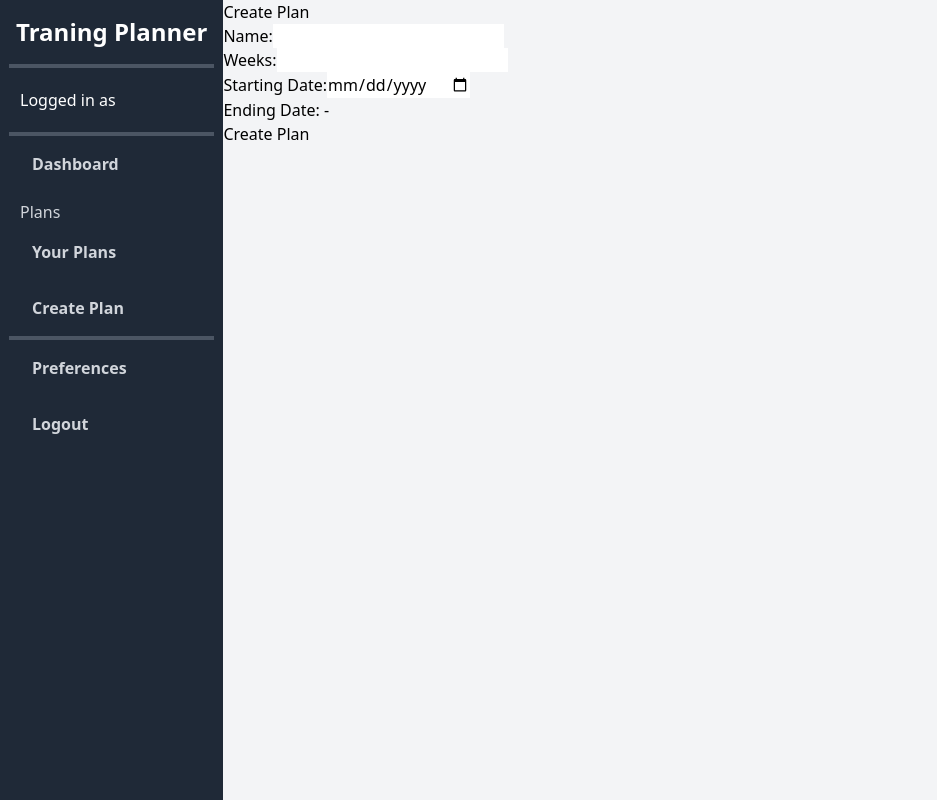
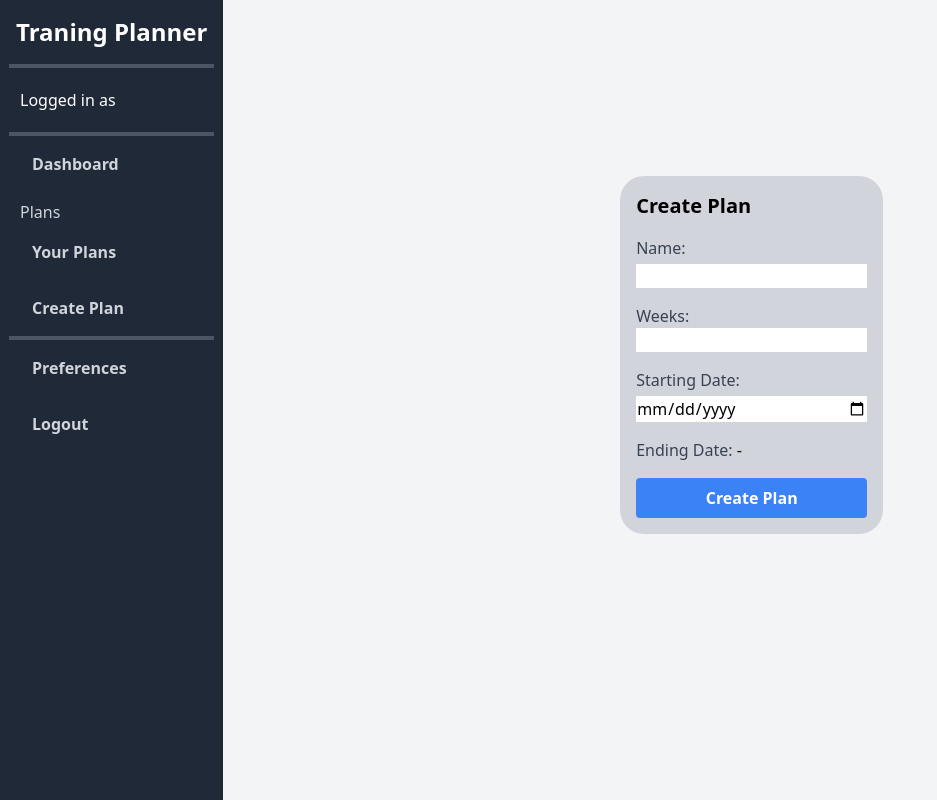
Before and after one commit to bundgaard1/Training-Planner, a React app in the folder frontend/: page /createPlan in a window 1280 px wide. Shown: the whole page, without its empty margins (0-937 px from the left). Built offline with nearby package versions, Linux system fonts and the light colour scheme; no server answers; sample sign-in values are in the browser's storage.

Commit message:
Did something

```diff
--- a/frontend/src/App.tsx
+++ b/frontend/src/App.tsx
@@ -9,6 +9,7 @@ import LoginPage from "./pages/LoginPage";
 import PlansPage from "./pages/PlansPage";
 import DashboardPage from "./pages/DashboardPage";
 import PreferencesPage from "./pages/PreferencesPage";
+import RegisterPage from "./pages/RegisterPage";
 
 const App: React.FC = () => {
   return (
@@ -16,6 +17,7 @@ const App: React.FC = () => {
       <Routes>
         <Route index element={< HomePage />} />
         <Route path="/login" element={<LoginPage />} />
+        <Route path="/register" element={<RegisterPage />} />
         <Route path="/" element={<Layout />}>
           <Route path="dashboard" element={<DashboardPage />} />
           <Route path="plans" element={<PlansPage />} />
--- a/frontend/src/components/Header.tsx
+++ b/frontend/src/components/Header.tsx
@@ -4,10 +4,10 @@ import { logoutUser, getUser } from "../api/userAPI";
 
 const Header = () => {
   const [user, setUser] = useState({} as any);
-  const navigate = useNavigate();
   const [isLoggedIn, setIsLoggedIn] = useState(
     localStorage.getItem("authToken") !== null
   );
+  const navigate = useNavigate();
 
   useEffect(() => {
     const getProfile = async () => {
@@ -31,7 +31,7 @@ const Header = () => {
   const HeaderButton = ({ title }: { title: string }) => {
     return (
       <div className="m-2 px-6 py-2 rounded-md items-center text-gray-300 font-black text- hover:bg-gray-600 hover:text-white">
-        {title}
+        { title}
       </div>
     );
   };
@@ -58,7 +58,11 @@ const Header = () => {
 
   const Profile = () => {
     if (isLoggedIn) {
-      return <div className="text-white m-5">Logged in as {user.username} </div>;
+      return (
+        <div className="text-white m-5">
+          Logged in as <span className="font-bold">{user.username}</span>
+        </div>
+      );
     } else {
       return <div className="text-white m-5">Not logged in</div>;
     }
--- a/frontend/src/components/PlanCalendar.tsx
+++ b/frontend/src/components/PlanCalendar.tsx
@@ -1,10 +1,14 @@
-import React, { useState, createContext, useContext, useEffect } from "react";
+import { useState, useEffect } from "react";
 import Daybox from "./Daybox";
 import { usePlan } from "../contexts/PlanContext";
 
-
 export const PlanCalender = () => {
   const { plan } = usePlan();
+
+  if (plan.weeks === 0) {
+    return <p>No plan selected</p>;
+  }
+
   return (
     <div className="overflow-y-auto">
       <table className="calendar w-full border border-black border-collapse  ">
@@ -17,12 +21,12 @@ export const PlanCalender = () => {
   );
 };
 
-
 const CalendarHeader = () => {
   // header with the days of the week
   const daysOfWeek = ["Mon", "Tue", "Wed", "Thu", "Fri", "Sat", "Sun"];
   return (
-    <thead className="weekHeaderContainer bg-gray-300 flex flex-row justify-between sticky">
+    <thead className="weekHeaderContainer bg-gray-300 ">
+      <tr className="flex flex-row justify-between sticky">
         <th className="weekSummaryHeader bg-gray-500 flex justify-center items-center flex-1 border border-black border-collapse sticky">
           Weekly Summary
         </th>
@@ -34,6 +38,7 @@ const CalendarHeader = () => {
             {daysOfWeek[i]}
           </th>
         ))}
+      </tr>
     </thead>
   );
 };
@@ -69,17 +74,17 @@ const WeekContainer = (props: WeekContainerProps) => {
         <p className="m-0">
           Date: {thisWeekStartDate.getDate()}/{thisWeekStartDate.getMonth() + 1}{" "}
         </p>
-        <div>Total distance: {weekDistance}</div>
+        <p className="m-0">Total distance: {weekDistance}</p>
       </td>
     );
   };
 
   return (
-    <thead key={week} className="weekContainer flex flex-row w-full h-28 ">
+    <tr key={week} className="weekContainer flex flex-row w-full h-28 ">
       <WeekSummary />
       {Array.from({ length: 7 }, (_, i) => (
         <Daybox key={i} day={1 + 7 * (week - 1) + i} />
       ))}
-    </thead>
+    </tr>
   );
 };
--- a/frontend/src/pages/CreatePlanPage.tsx
+++ b/frontend/src/pages/CreatePlanPage.tsx
@@ -1,4 +1,4 @@
-import React, { useState } from "react";
+import React, { Children, useState } from "react";
 import { useNavigate } from "react-router-dom";
 import { createPlan } from "../api/planAPI";
 import PlanData from "../types/PlanData";
@@ -12,10 +12,14 @@ export function CreatePlanPage() {
   const [text, setText] = useState("");
   const navigate = useNavigate();
 
-  const endDate = new Date(form.startDate);
-  const endDateOffset = endDate.getDay() === 0 ? 7 : endDate.getDay();
-
-  endDate.setDate(endDate.getDate() + form.weeks * 7 - endDateOffset);
+  const calculateEndDate = () => {
+    if (!form.startDate || form.weeks <= 0) return "-";
+    const endDate = new Date(form.startDate);
+    endDate.setDate(endDate.getDate() + form.weeks * 7);
+    return `${endDate.getDate()}/${
+      endDate.getMonth() + 1
+    }/${endDate.getFullYear()}`;
+  };
 
   const onChange = (event: React.ChangeEvent<HTMLInputElement>) => {
     setForm({
@@ -24,7 +28,7 @@ export function CreatePlanPage() {
     });
   };
 
-  const onSubmit = (event: React.FormEvent<HTMLButtonElement>) => {
+  const onSubmit = () => {
     if (!form.name || !form.weeks || !form.startDate) {
       setText("Please fill in all fields");
       return;
@@ -48,39 +52,35 @@ export function CreatePlanPage() {
   };
 
   return (
-    <div>
-      <h1>Create Plan</h1>
-      <label>
-        Name:
-        <input onChange={onChange} type="text" name="name" />
-      </label>{" "}
-      <br />
-      <label>
-        Weeks:
-        <input onChange={onChange} type="number" name="weeks" />
-      </label>{" "}
-      <br />
-      <label>
-        Starting Date:
-        <input onChange={onChange} type="date" name="startDate" />
-      </label>{" "}
-      <br />
-      <label>
-        Ending Date:{" "}
-        {form.startDate !== "" && form.weeks !== 0
-          ? endDate.getDate() +
-            "/" +
-            (endDate.getMonth() + 1) +
-            "/" +
-            endDate.getFullYear()
-          : "-"}
-      </label>
-      <br />
-      <button onClick={onSubmit} type="submit">
-        Create Plan
-      </button>{" "}
-      <br />
-      <p>{text}</p>
+    <div className="container flex flex-1 justify-center items-start m-4 ">
+      <div className="form flex flex-col bg-gray-300 p-4 rounded-3xl mt-40">
+        <h1 className="text-xl font-bold mb-4">Create Plan</h1>
+        <div className="form-group mb-4">
+          <label className="block text-gray-700">Name:</label>
+          <input
+            className="form-input mt-1 block w-full  "
+            onChange={onChange}
+            type="text"
+            name="name"
+          />
+        </div>
+        <div className="form-group mb-4">
+          <label className="block text-gray-700">Weeks:</label>
+          <input onChange={onChange} type="number" name="weeks" />
+        </div>
+        <div className="form-group mb-4">
+          <label className="block text-gray-700">Starting Date:</label>
+          <input className="form-input mt-1 block w-full  "onChange={onChange} type="date" name="startDate" />
+        </div>
+        <div className="form-group mb-4">
+          <label className="text-gray-700">Ending Date: </label>
+          <span>{calculateEndDate()}</span>
+        </div>
+        <button onClick={onSubmit} type="submit" className="bg-blue-500 hover:bg-blue-700 text-white font-bold py-2 px-4 rounded" >
+          Create Plan
+        </button>
+        <p>{text}</p>
+      </div>
     </div>
   );
 }
--- a/frontend/src/pages/HomePage.tsx
+++ b/frontend/src/pages/HomePage.tsx
@@ -7,6 +7,9 @@ export function HomePage() {
       <Link to="/login" className="px-4 py-2 bg-blue-500 text-white rounded-md">
         Login
       </Link>
+      <Link to="/login" className="px-4 py-2 bg-whute text-white rounded-md">
+        Register
+      </Link>
     </div>
   );
 }
--- a/frontend/src/pages/LoginPage.tsx
+++ b/frontend/src/pages/LoginPage.tsx
@@ -24,7 +24,7 @@ export function LoginPage() {
 
   return (
     <div className="flex flex-col items-center justify-center min-h-screen bg-gray-100">
-      <h1 className="text-3xl font-bold mb-4">Login Page</h1>
+      <h1 className="text-3xl font-bold mb-4">Login</h1>
       <div className="flex flex-col space-y-2">
         <label className="text-lg">Username</label>
         <input
@@ -43,12 +43,20 @@ export function LoginPage() {
           className="px-4 py-2 border border-gray-300 rounded-md focus:outline-none focus:ring-2 focus:ring-blue-500"
         />
       </div>
+      <div className="mt-4 flex flex-col ">
         <button
           onClick={handleLogin}
           className="px-4 py-2 mt-4 text-lg font-semibold text-white bg-blue-500 rounded-md hover:bg-blue-600 focus:outline-none focus:ring-2 focus:ring-blue-500"
         >
           Login
         </button>
+        <a
+          href="/register"
+          className="px-4 py-2 mt-4 text-lg text-black bg-white rounded-md hover:bg-blue-600 focus:outline-none focus:ring-2 focus:ring-blue-500"
+        >
+          Register
+        </a>
+      </div>
     </div>
   );
 }
--- /dev/null
+++ b/frontend/src/pages/RegisterPage.tsx
@@ -0,0 +1,55 @@
+import React, { useState } from "react";
+import { useNavigate } from "react-router-dom";
+import { registerUser } from "../api/userAPI";
+import { LoginDetails } from "../types/User";
+
+
+export default function RegisterPage() {
+    const [username, setUsername] = useState("");
+    const [password, setPassword] = useState("");
+    const navigate = useNavigate();
+
+    const handleRegister = async () => {
+        try {
+            const register: LoginDetails = {
+                username: username,
+                password: password,
+            };
+            const responseData = await registerUser(register);
+            console.log(responseData);
+            navigate("/login");
+        } catch (error) {
+            console.error(error);
+        }
+    };
+
+    return (
+        <div className="flex flex-col items-center justify-center min-h-screen bg-gray-100">
+            <h1 className="text-3xl font-bold mb-4">Register Page</h1>
+            <div className="flex flex-col space-y-2">
+                <label className="text-lg">Username</label>
+                <input
+                    type="text"
+                    value={username}
+                    onChange={(e) => setUsername(e.target.value)}
+                    className="px-4 py-2 border border-gray-300 rounded-md focus:outline-none focus:ring-2 focus:ring-blue-500"
+                />
+            </div>
+            <div className="flex flex-col space-y-2 mt-2">
+                <label className="text-lg">Password</label>
+                <input
+                    type="password"
+                    value={password}
+                    onChange={(e) => setPassword(e.target.value)}
+                    className="px-4 py-2 border border-gray-300 rounded-md focus:outline-none focus:ring-2 focus:ring-blue-500"
+                />
+            </div>
+            <button
+                onClick={handleRegister}
+                className="px-4 py-2 mt-4 text-lg font-semibold text-white bg-blue-500 rounded-md hover:bg-blue-600 focus:outline-none focus:ring-2 focus:ring-blue-500"
+            >
+                Register
+            </button>
+        </div>
+    );
+    }
```
Also changed, not shown: 1 other file (tests, documents, lock files or other folders). Lines whose indentation alone changed are shown as unchanged.
